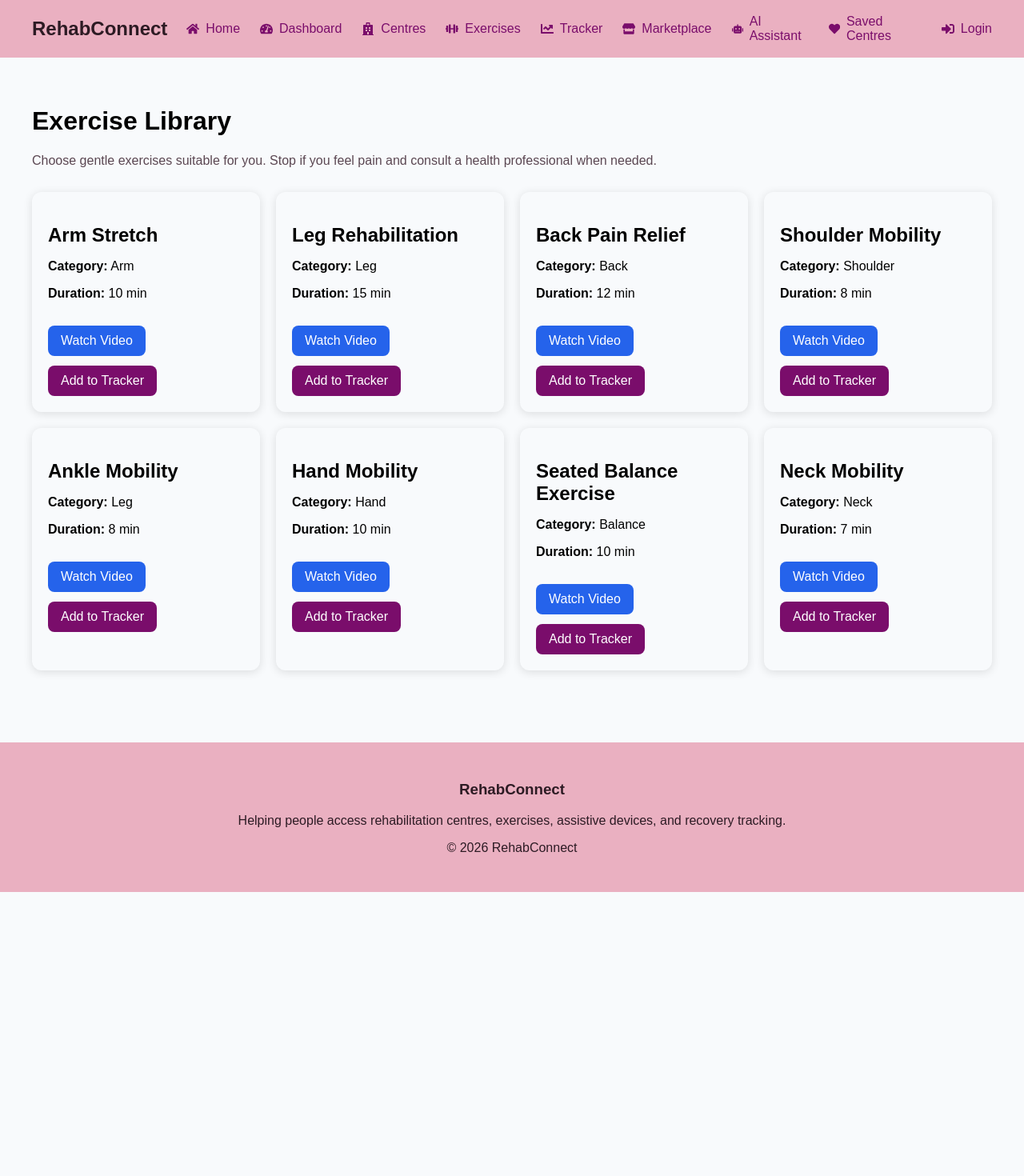
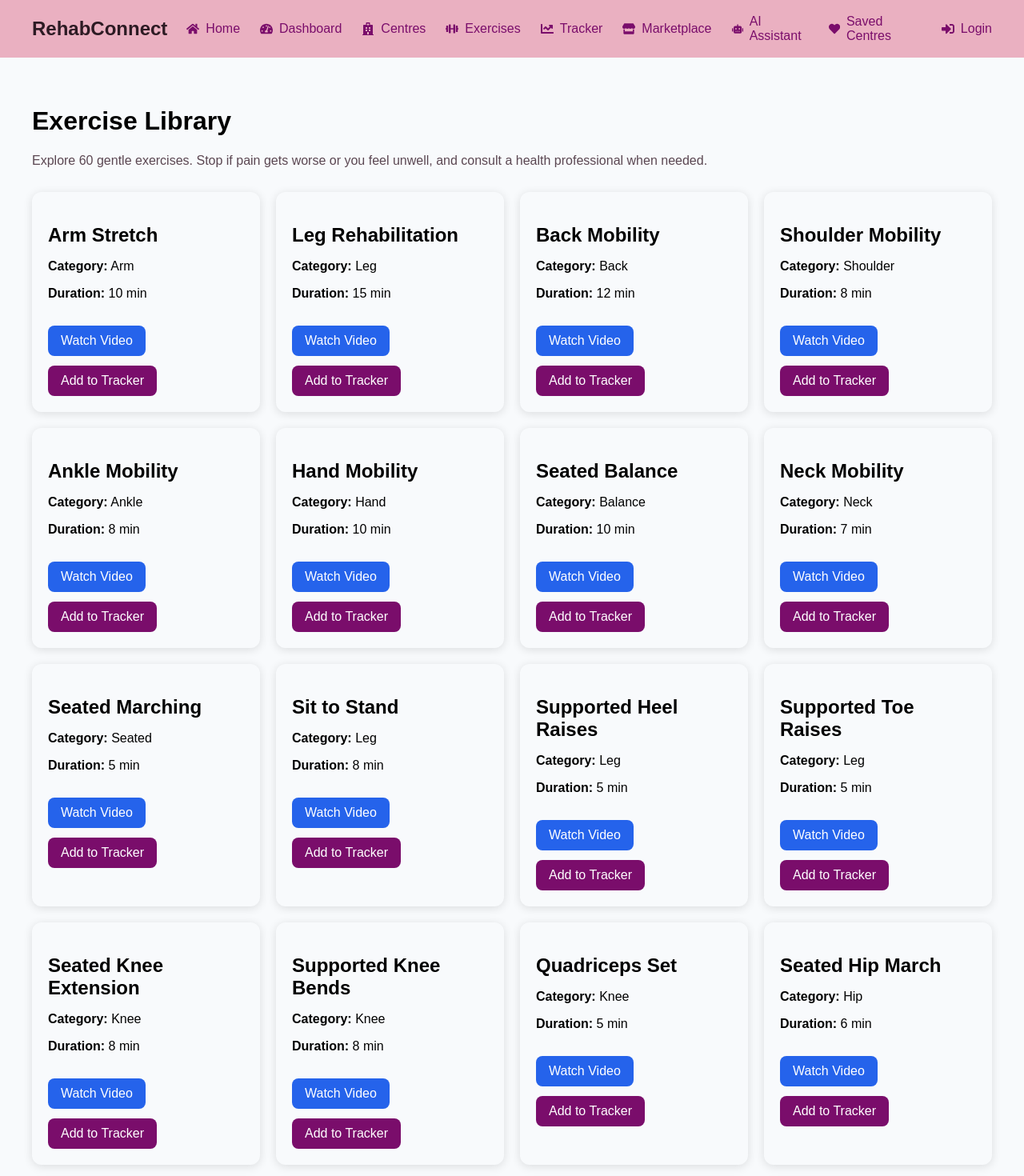
Before and after one commit to realsamyak05/rehab-connect, a React (Vite) app: page /exercises in a window 1280 px wide. Shown: the top 1470 px of the page at 80% size. Before the commit the page ends 1115 px from the top, so only its background shows below. Built offline with nearby package versions, Linux system fonts and the light colour scheme; no server answers.

Commit message:
exercise library expansion

```diff
--- a/src/data/exercises.js
+++ b/src/data/exercises.js
@@ -1,68 +1,79 @@
-const exercises = [
-  {
-    id: 1,
-    title: "Arm Stretch",
-    category: "Arm",
-    duration: "10 min",
-    video: "https://www.youtube.com/watch?v=vZA31GMOtZE",
-  },
+const videoSearch = (query) =>
+  `https://www.youtube.com/results?search_query=${encodeURIComponent(
+    `${query} physiotherapy exercise`,
+  )}`;
 
-  {
-    id: 2,
-    title: "Leg Rehabilitation",
-    category: "Leg",
-    duration: "15 min",
-    video: "https://www.youtube.com/watch?v=1DYH5ud3zHo",
-  },
-
-  {
-    id: 3,
-    title: "Back Pain Relief",
-    category: "Back",
-    duration: "12 min",
-    video: "https://www.youtube.com/watch?v=4BOTvaRaDjI",
-  },
-
-  {
-    id: 4,
-    title: "Shoulder Mobility",
-    category: "Shoulder",
-    duration: "8 min",
-    video: "https://www.youtube.com/watch?v=6jHsraw2NIk",
-  },
-
-  {
-    id: 5,
-    title: "Ankle Mobility",
-    category: "Leg",
-    duration: "8 min",
-    video:
-      "https://www.youtube.com/results?search_query=gentle+ankle+mobility+exercises",
-  },
-  {
-    id: 6,
-    title: "Hand Mobility",
-    category: "Hand",
-    duration: "10 min",
-    video:
-      "https://www.youtube.com/results?search_query=gentle+hand+mobility+exercises",
-  },
-  {
-    id: 7,
-    title: "Seated Balance Exercise",
-    category: "Balance",
-    duration: "10 min",
-    video:
-      "https://www.youtube.com/results?search_query=seated+balance+exercises",
-  },
-  {
-    id: 8,
-    title: "Neck Mobility",
-    category: "Neck",
-    duration: "7 min",
-    video:
-      "https://www.youtube.com/results?search_query=gentle+neck+mobility+exercises",
-  },
+const exerciseLibrary = [
+  ["Arm Stretch", "Arm", "10 min", "gentle arm stretches"],
+  ["Leg Rehabilitation", "Leg", "15 min", "gentle leg rehabilitation"],
+  ["Back Mobility", "Back", "12 min", "gentle back mobility"],
+  ["Shoulder Mobility", "Shoulder", "8 min", "gentle shoulder mobility"],
+  ["Ankle Mobility", "Ankle", "8 min", "gentle ankle mobility"],
+  ["Hand Mobility", "Hand", "10 min", "gentle hand mobility"],
+  ["Seated Balance", "Balance", "10 min", "seated balance"],
+  ["Neck Mobility", "Neck", "7 min", "gentle neck mobility"],
+  ["Seated Marching", "Seated", "5 min", "seated marching"],
+  ["Sit to Stand", "Leg", "8 min", "sit to stand exercise"],
+  ["Supported Heel Raises", "Leg", "5 min", "supported heel raises"],
+  ["Supported Toe Raises", "Leg", "5 min", "supported toe raises"],
+  ["Seated Knee Extension", "Knee", "8 min", "seated knee extension"],
+  ["Supported Knee Bends", "Knee", "8 min", "supported knee bends"],
+  ["Quadriceps Set", "Knee", "5 min", "quadriceps set"],
+  ["Seated Hip March", "Hip", "6 min", "seated hip marching"],
+  ["Glute Squeeze", "Hip", "5 min", "glute squeeze"],
+  ["Standing Hip Abduction", "Hip", "8 min", "standing hip abduction supported"],
+  ["Seated Hamstring Stretch", "Leg", "6 min", "seated hamstring stretch"],
+  ["Wall Calf Stretch", "Leg", "5 min", "wall calf stretch"],
+  ["Ankle Alphabet", "Ankle", "5 min", "ankle alphabet"],
+  ["Ankle Pumps", "Ankle", "5 min", "ankle pumps"],
+  ["Toe Curls", "Foot", "5 min", "toe curls exercise"],
+  ["Towel Foot Scrunch", "Foot", "6 min", "towel foot scrunch"],
+  ["Wrist Circles", "Hand", "4 min", "wrist circles"],
+  ["Wrist Flexor Stretch", "Hand", "5 min", "wrist flexor stretch"],
+  ["Wrist Extensor Stretch", "Hand", "5 min", "wrist extensor stretch"],
+  ["Finger Tendon Glides", "Hand", "6 min", "finger tendon glides"],
+  ["Thumb Mobility", "Hand", "5 min", "thumb mobility"],
+  ["Elbow Bends", "Arm", "5 min", "elbow bends"],
+  ["Light Bicep Curl", "Arm", "8 min", "light bicep curl seated"],
+  ["Light Tricep Extension", "Arm", "8 min", "light tricep extension seated"],
+  ["Shoulder Blade Squeeze", "Shoulder", "5 min", "shoulder blade squeeze"],
+  ["Shoulder Pendulum", "Shoulder", "5 min", "shoulder pendulum"],
+  ["Wall Slide", "Shoulder", "6 min", "shoulder wall slides"],
+  ["Shoulder External Rotation", "Shoulder", "8 min", "shoulder external rotation gentle"],
+  ["Doorway Chest Stretch", "Shoulder", "5 min", "doorway chest stretch"],
+  ["Upper Trapezius Stretch", "Neck", "5 min", "upper trapezius stretch"],
+  ["Chin Tuck", "Neck", "5 min", "chin tuck exercise"],
+  ["Neck Side Bend", "Neck", "5 min", "gentle neck side bend"],
+  ["Neck Rotation", "Neck", "5 min", "gentle neck rotation"],
+  ["Cat-Cow Mobility", "Back", "6 min", "gentle cat cow mobility"],
+  ["Pelvic Tilt", "Back", "6 min", "pelvic tilt exercise"],
+  ["Single Knee to Chest", "Back", "6 min", "single knee to chest stretch"],
+  ["Seated Spinal Twist", "Back", "5 min", "seated spinal twist gentle"],
+  ["Standing Back Extension", "Back", "5 min", "standing back extension gentle"],
+  ["Abdominal Bracing", "Core", "6 min", "abdominal bracing exercise"],
+  ["Modified Bird Dog", "Core", "8 min", "modified bird dog exercise"],
+  ["Bridge Exercise", "Core", "8 min", "bridge exercise gentle"],
+  ["Diaphragmatic Breathing", "Breathing", "5 min", "diaphragmatic breathing exercise"],
+  ["Box Breathing", "Breathing", "4 min", "box breathing exercise"],
+  ["Seated Side Reach", "Seated", "5 min", "seated side reach stretch"],
+  ["Seated Trunk Rotation", "Seated", "5 min", "seated trunk rotation"],
+  ["Supported Weight Shift", "Balance", "6 min", "supported weight shift balance"],
+  ["Supported Tandem Stand", "Balance", "5 min", "supported tandem stand"],
+  ["Supported Single-Leg Stand", "Balance", "5 min", "supported single leg stand"],
+  ["Supported March in Place", "Balance", "6 min", "supported march in place"],
+  ["Supported Side Steps", "Balance", "6 min", "supported side steps"],
+  ["Gentle Walking Routine", "Walking", "10 min", "gentle walking routine"],
+  ["Chair Yoga Flow", "Seated", "10 min", "chair yoga flow gentle"],
 ];
 
+const exercises = exerciseLibrary.map(
+  ([title, category, duration, query], index) => ({
+    id: index + 1,
+    title,
+    category,
+    duration,
+    video: videoSearch(query),
+  }),
+);
+
 export default exercises;
--- a/src/pages/Exercises.jsx
+++ b/src/pages/Exercises.jsx
@@ -94,8 +94,8 @@ function Exercises() {
     <main className="exercises-page">
       <h1>Exercise Library</h1>
       <p className="exercise-note">
-        Choose gentle exercises suitable for you. Stop if you feel pain and
-        consult a health professional when needed.
+        Explore {exercises.length} gentle exercises. Stop if pain gets worse or
+        you feel unwell, and consult a health professional when needed.
       </p>
 
       {message && <p className="exercise-message">{message}</p>}
```
